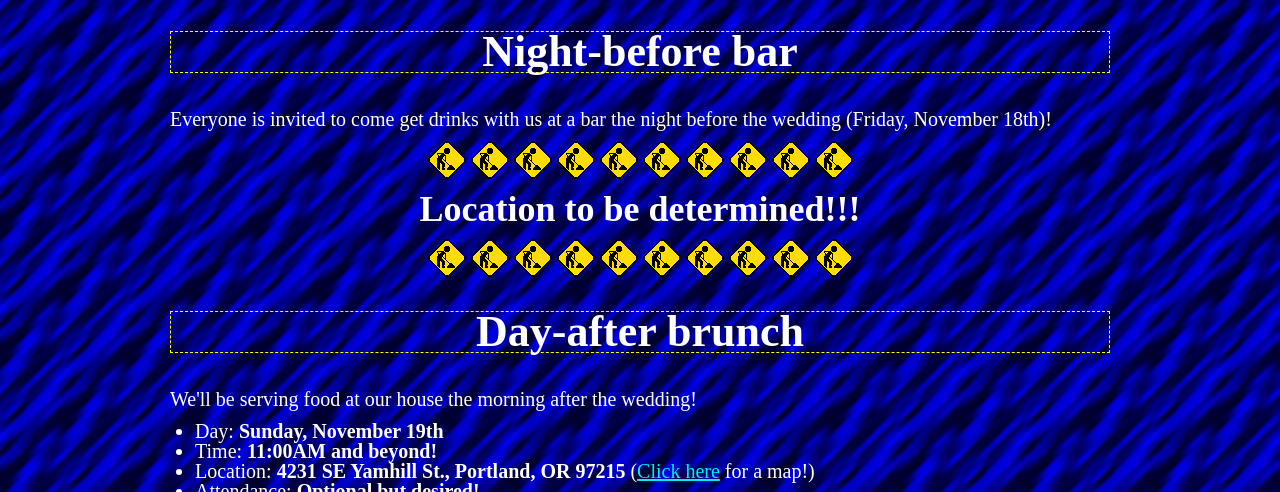
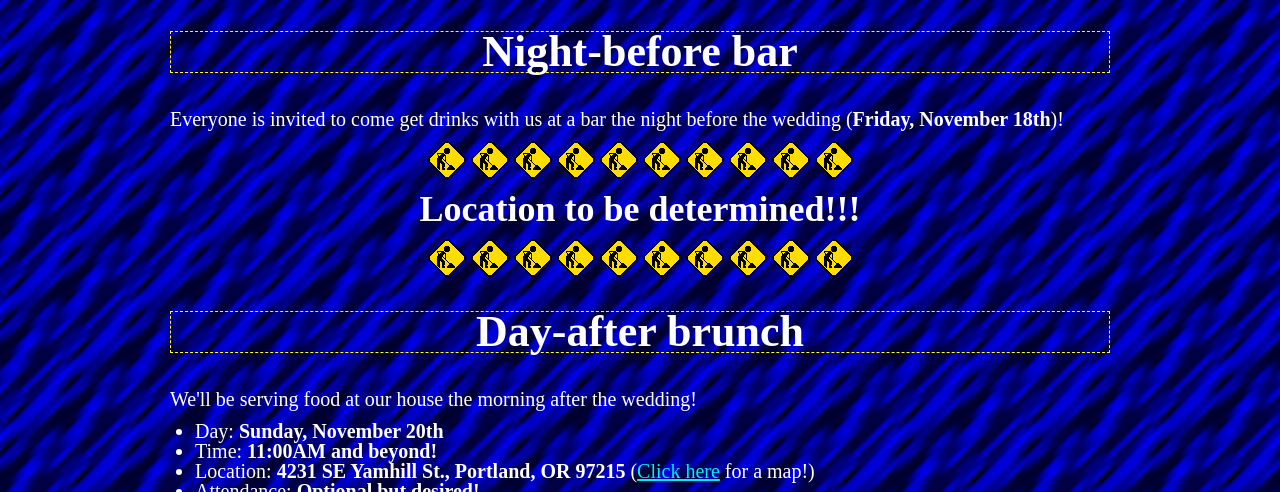
Before and after one commit to jakeboxer/jessicaplusjake, a plain HTML site: page index.html in a window 1280 px wide. Shown: the part 2548-3040 px from the top of the page. Drawn offline with Linux system fonts and the light colour scheme.

Commit message:
Fix dates

```diff
--- a/index.html
+++ b/index.html
@@ -419,7 +419,7 @@ Portland, OR 97214<br>
 <br>
 
 <p>
-  Everyone is invited to come get drinks with us at a bar the night before the wedding (Friday, November 18th)!
+  Everyone is invited to come get drinks with us at a bar the night before the wedding (<b>Friday, November 18th</b>)!
 </p>
 
 <center>
@@ -459,7 +459,7 @@ Portland, OR 97214<br>
 <p>We'll be serving food at our house the morning after the wedding!</p>
 
 <ul>
-  <li>Day: <b>Sunday, November 19th</b></li>
+  <li>Day: <b>Sunday, November 20th</b></li>
   <li>Time: <b>11:00AM and beyond!</b></li>
   <li>Location: <b>4231 SE Yamhill St., Portland, OR 97215</b> (<a href="https://goo.gl/maps/S1yoqq5Lbv72">Click here</a> for a map!)
   <li>Attendance: <b>Optional but desired!</b></li>
```
